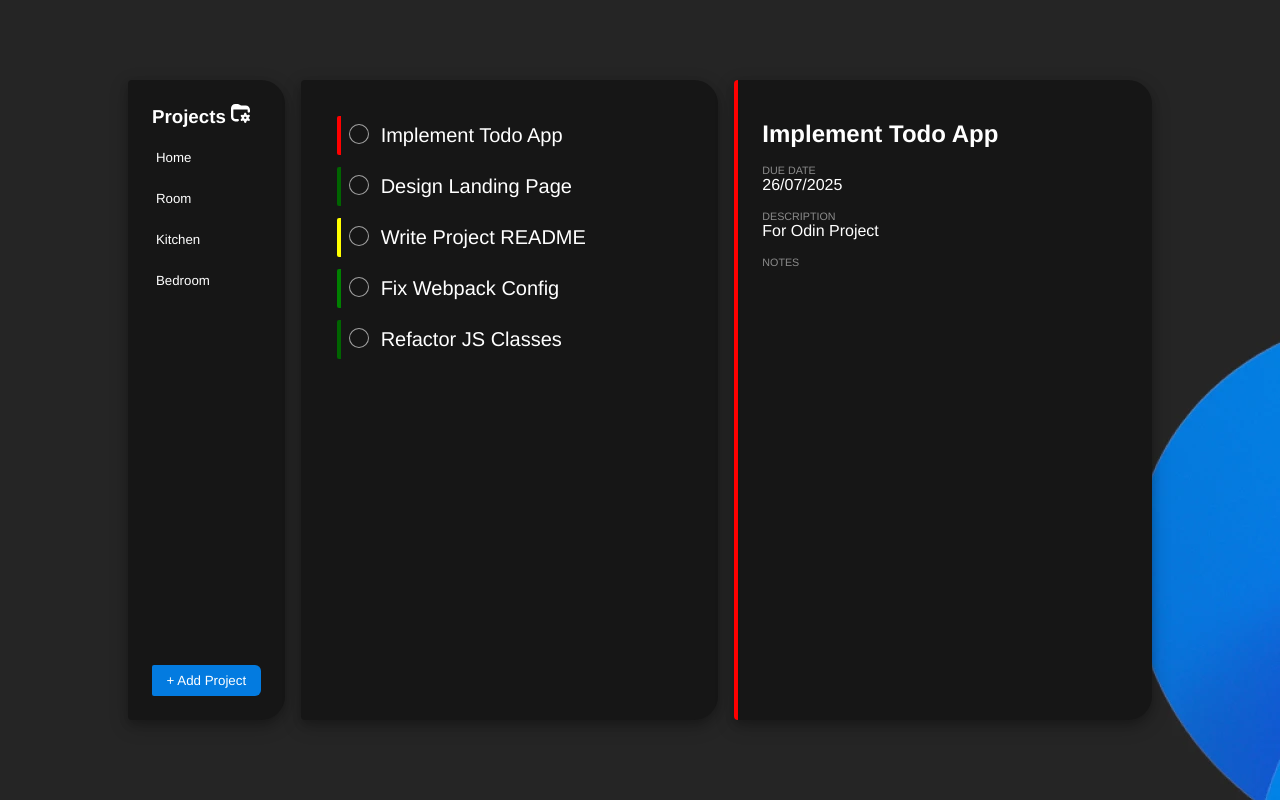
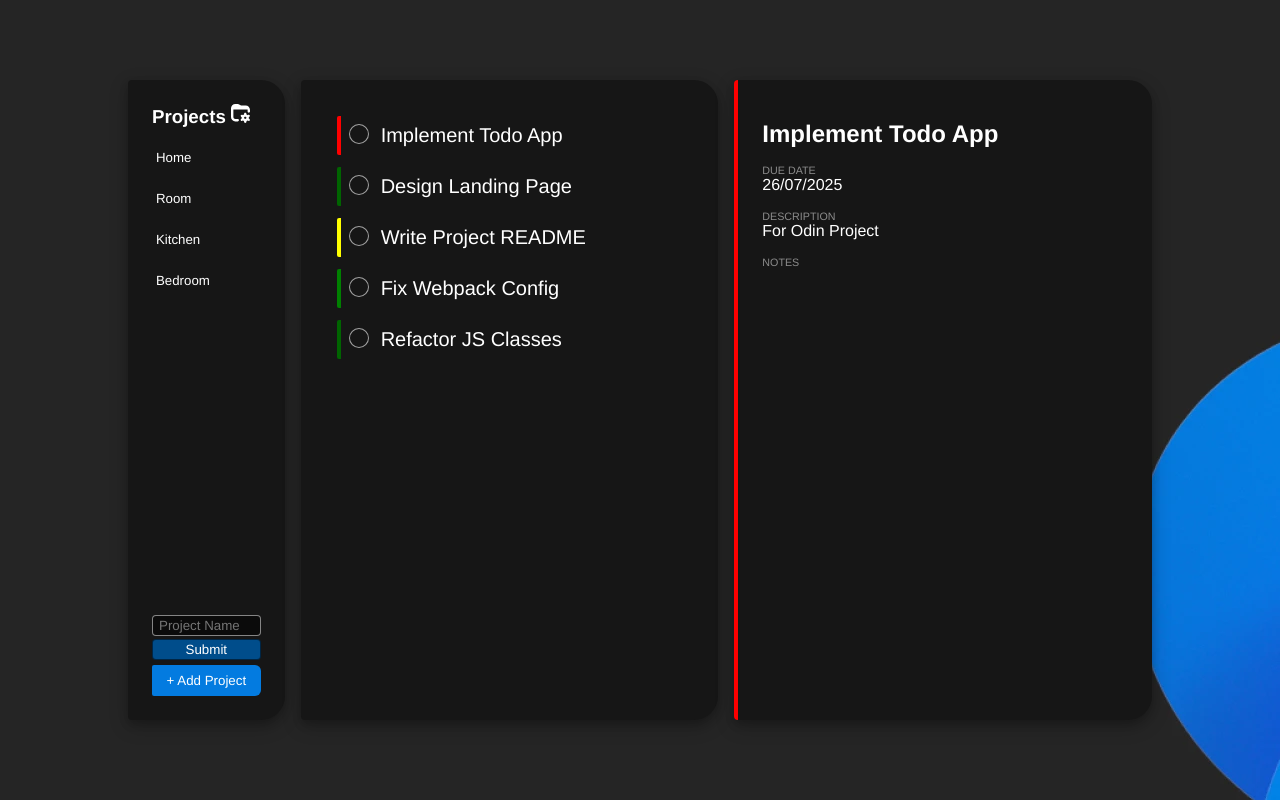
Before and after one commit to haristotle3/odin-todo-list, a website built with webpack: page src/template.html in a window 1280 px wide. Both pictures are taken after a click on the button "+ Add Project". Built offline with nearby package versions, Linux system fonts and the light colour scheme.

Commit message:
Implement non-functional add project button

```diff
--- a/src/projectsListDOMHandler.js
+++ b/src/projectsListDOMHandler.js
@@ -20,15 +20,29 @@ export default class ProjectsListDOMHandler {
     this.projectsOnlyDiv = document.createElement("div");
     this.projectsOnlyDiv.classList.add("project-list");
 
+    this.addProjectForm = document.createElement("form");
+    this.projNameInput = document.createElement("input");
+    this.projNameInput.type = "text";
+    this.projNameInput.id = "proj-name";
+    this.projNameInput.placeholder = "Project Name";
+
+    this.projSubmitButton = document.createElement("input");
+    this.projSubmitButton.type = "submit";
+
+    this.addProjectForm.appendChild(this.projNameInput);
+    this.addProjectForm.appendChild(this.projSubmitButton);
+    this.addProjectForm.classList.add("invisible");
+
     this.addProjectsButton = document.createElement("button");
-    this.addProjectsButton.textContent = "+ Add Project"
+    this.addProjectsButton.textContent = "+ Add Project";
 
     this.addProjectsButton.addEventListener("click", () => {
-
-    })
+      this.addProjectForm.classList.toggle("invisible");
+    });
 
     this.projListDiv.appendChild(this.projectHeading);
     this.projListDiv.appendChild(this.projectsOnlyDiv);
+    this.projListDiv.appendChild(this.addProjectForm);
     this.projListDiv.appendChild(this.addProjectsButton);
     this.root.appendChild(this.projListDiv);
 
--- a/src/styles.css
+++ b/src/styles.css
@@ -57,7 +57,7 @@ img[src$="svg"] {
 }
 
 .project-list-container > button {
-  margin-top: auto;
+  /* margin-top: auto; */
   background-color: #037be0;
   padding: 8px 4px;
   border: none;
@@ -66,13 +66,37 @@ img[src$="svg"] {
 }
 
 .project-list-container > button:hover {
-  margin-top: auto;
   background-color: #004d8b;
   cursor: pointer;
-  padding: 8px 4px;
-  border: none;
+}
+
+.project-list-container > form {
+  font-size: 16px;
+  margin-top: auto;
+  margin-bottom: 4px;
+}
+
+.project-list-container > form > * {
+  box-sizing: border-box;
+  width: 100%;
+  margin: 1.5px 0;
+}
+
+.project-list-container > form input[type="text"] {
+  border: 1px solid rgba(255, 255, 255, 0.5);
   outline: none;
-  border-radius: 2px 6px 6px 2px;
+  background-color: rgba(0, 0, 0, 0.5);
+  padding: 2px 6px;
+  border-radius: 4px;
+}
+
+.project-list-container > form input[type="submit"] {
+  border-radius: 4px;
+  width: 100%;
+  background-color: #004d8b;
+  outline: none;
+  border: 1px solid rgba(0, 0, 0, 0.5);
+  padding: 2px;
 }
 
 .project-list > h5:hover {
@@ -130,10 +154,9 @@ img[src$="svg"] {
   opacity: 0.4;
 }
 
-.tasks .todo-item.completed button{
+.tasks .todo-item.completed button {
   background-color: white;
 }
-
 
 .task-details div {
   margin: 16px 0;
@@ -167,3 +190,7 @@ img[src$="svg"] {
 .priority-0 {
   border-left: 4px solid var(--priority-0);
 }
+
+.invisible > * {
+  display: none;
+}
```
